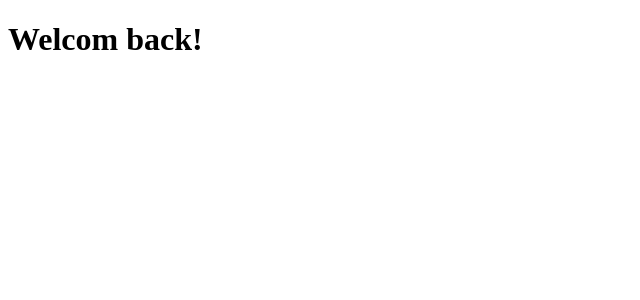
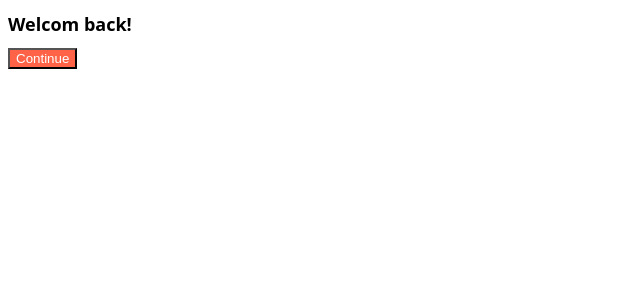
Before and after one commit to wldsbs/react-study, a React (Create React App) app: page / in a window 1280 px wide. Shown: the top 300 px of the page, without its empty margins (0-640 px from the left). Built offline with nearby package versions, Linux system fonts and the light colour scheme.

Commit message:
#5.1 sneak peek or create-react-app

```diff
--- a/package.json
+++ b/package.json
@@ -6,6 +6,7 @@
     "@testing-library/jest-dom": "^5.16.5",
     "@testing-library/react": "^13.4.0",
     "@testing-library/user-event": "^13.5.0",
+    "prop-types": "^15.8.1",
     "react": "^18.2.0",
     "react-dom": "^18.2.0",
     "react-scripts": "5.0.1",
--- a/src/App.js
+++ b/src/App.js
@@ -1,6 +1,12 @@
+import Button from "./Button";
+import styles from "./App.module.css";
+
 function App() {
   return (
-    <div><h1>Welcom back!</h1></div>
+    <div>
+      <h1 className={styles.title}>Welcom back!</h1>
+      <Button text={"Continue"} />
+    </div>
   );
 }
 
--- /dev/null
+++ b/src/App.module.css
@@ -0,0 +1,5 @@
+.title {
+  font-family: system-ui, -apple-system, BlinkMacSystemFont, "Segoe UI", Roboto,
+    Oxygen, Ubuntu, Cantarell, "Open Sans", "Helvetica Neue", sans-serif;
+  font-size: 18px;
+}
--- /dev/null
+++ b/src/Button.js
@@ -0,0 +1,12 @@
+import PropTypes from "prop-types";
+import styles from "./Button.module.css";
+
+function Button({ text }) {
+  return <button className={styles.btn}>{text}</button>;
+}
+
+Button.propTypes = {
+  text: PropTypes.string.isRequired,
+};
+
+export default Button;
--- /dev/null
+++ b/src/Button.module.css
@@ -0,0 +1,4 @@
+.btn {
+    color:white;
+    background-color:tomato;
+}
```
Also changed, not shown: src/index.js (+4 -4 lines), 1 other file (tests, documents, lock files or other folders).
